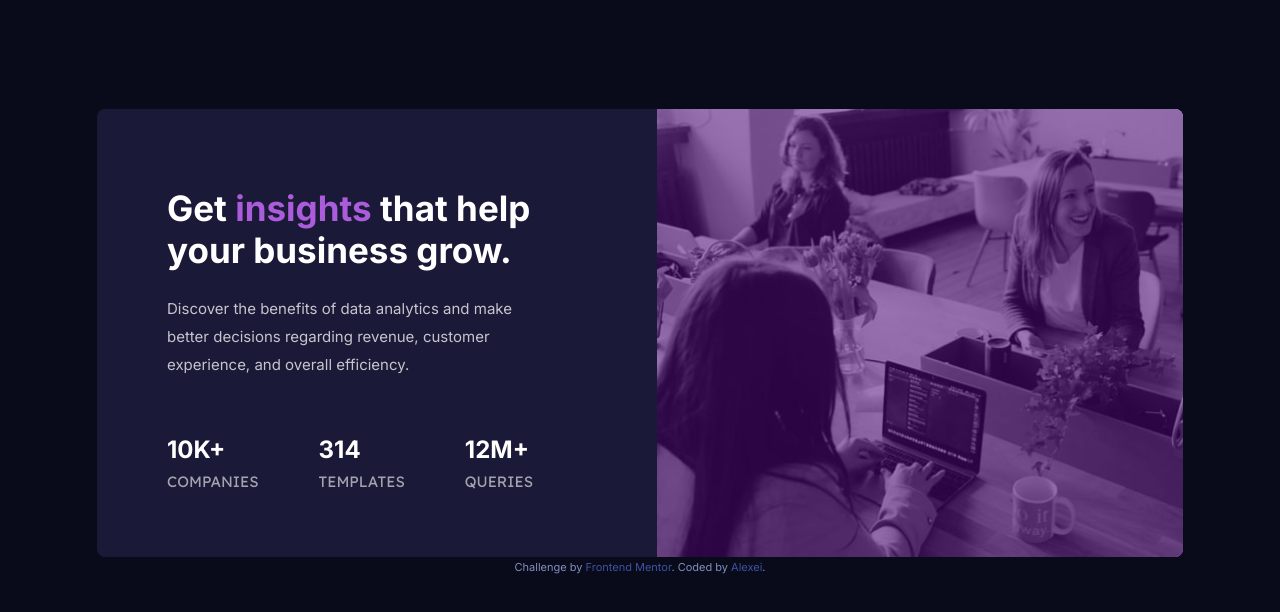
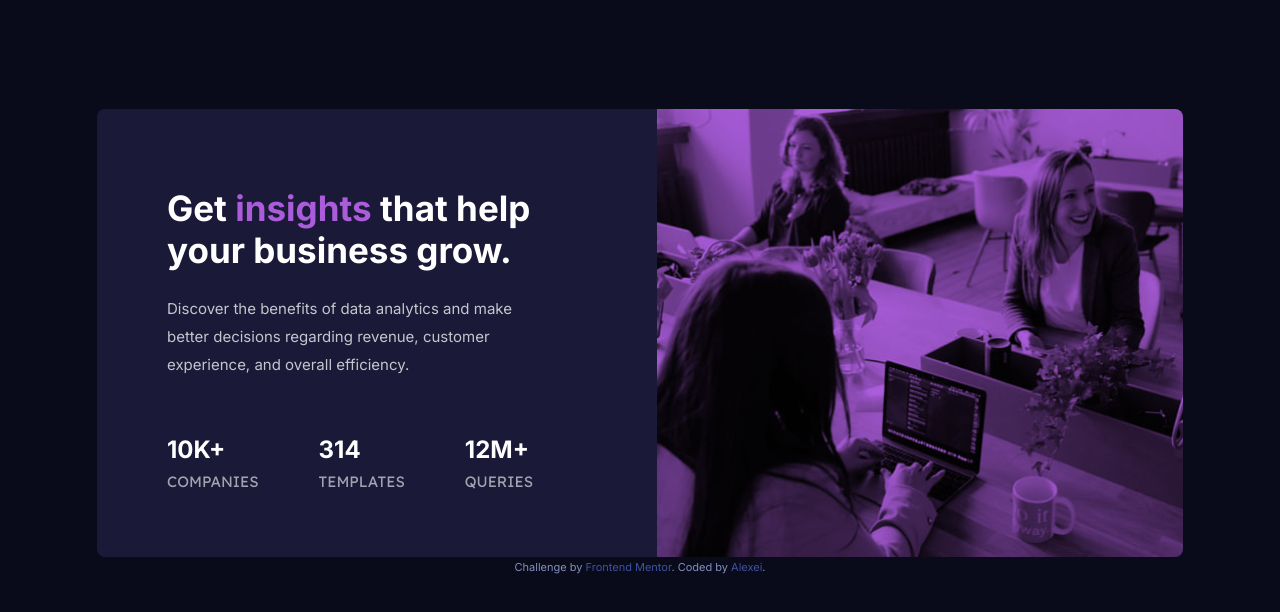
Before and after one commit to Batareika007/stats-preview-card-component-main, a plain HTML site: page index.html in a window 1280 px wide. Drawn offline with Linux system fonts and the light colour scheme.

Commit message:
fixed background color

```diff
--- a/scss/style.scss
+++ b/scss/style.scss
@@ -104,15 +104,16 @@ body {
     background-position: center;
     background-size: cover;
     background-repeat: no-repeat;
+    background-blend-mode: multiply;
 
-    &::after {
-        content: '';
-        display: inline-block;
-        height: 100%;
-        width: 100%;
-        background-color: hsla(277, 89%, 25%, 0.55);
+    // &::after {
+    //     content: '';
+    //     display: inline-block;
+    //     height: 100%;
+    //     width: 100%;
+    //     background-color: hsla(277, 89%, 25%, 0.55);
 
-    }
+    // }
 }
 
 .main-section {
```
Also changed, not shown: css/style.css.
